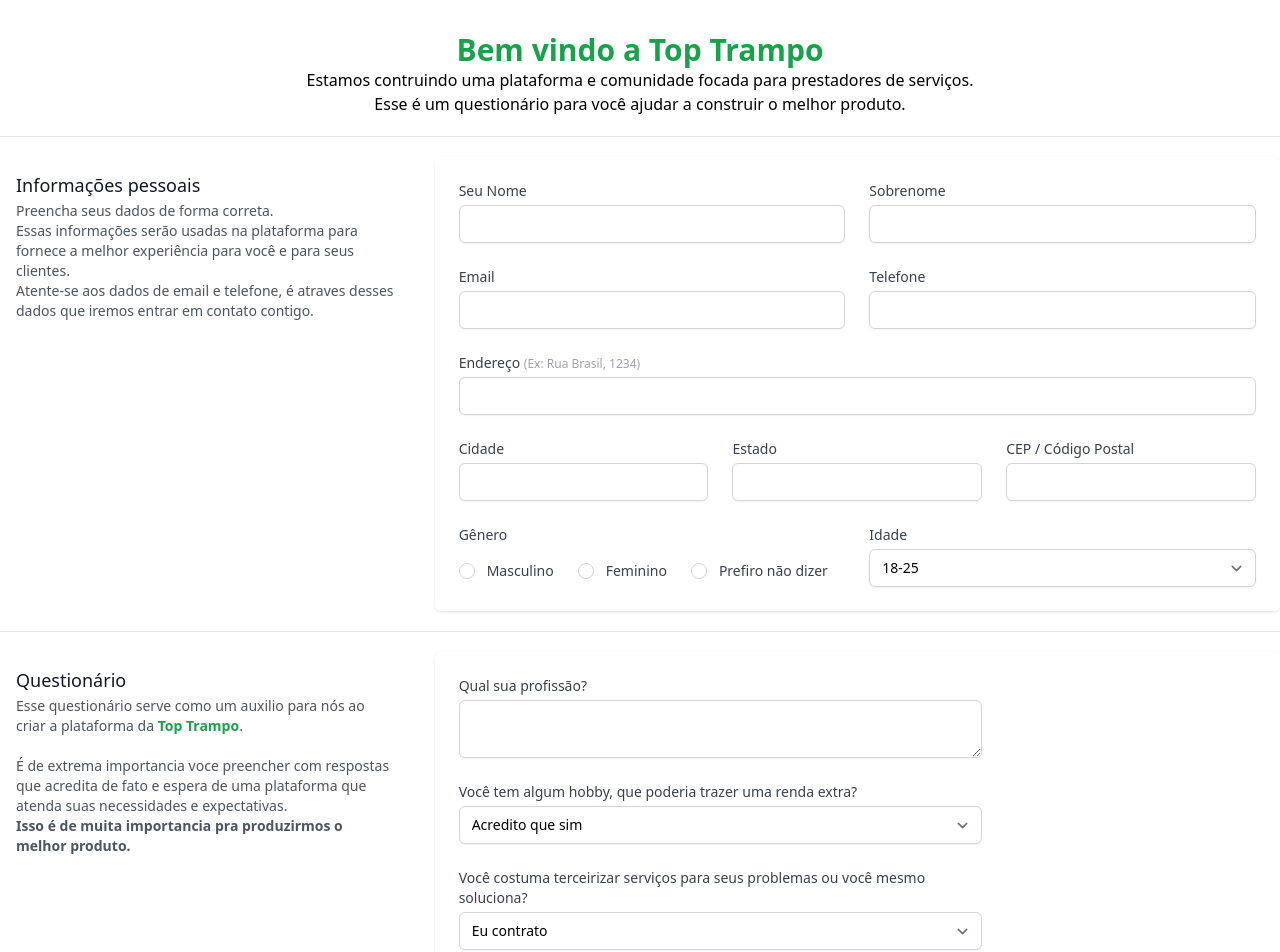
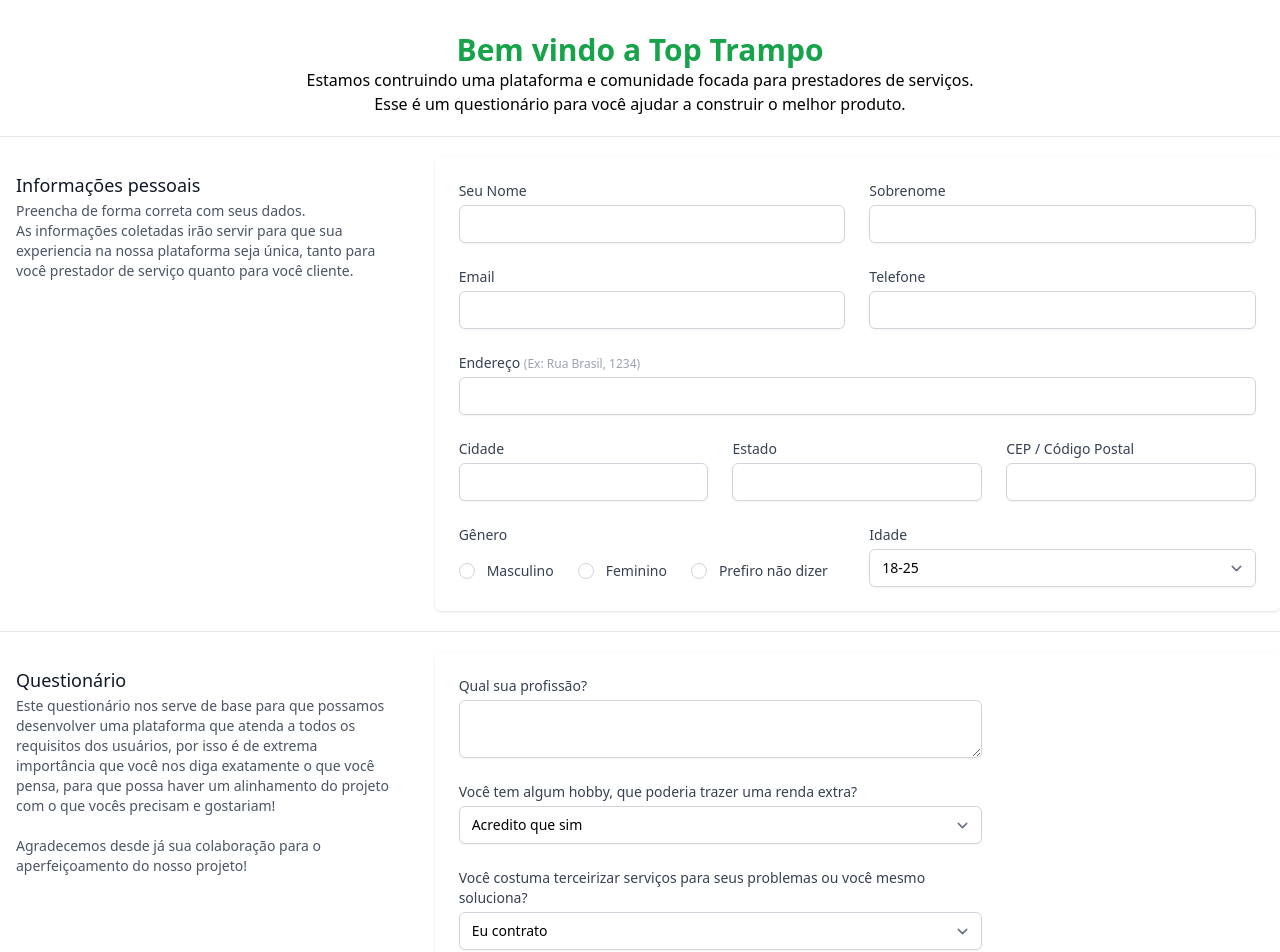
Before and after one commit to Nata07/mvp-toptrampo, a Next.js app: page / in a window 1280 px wide. Shown: the top 952 px of the page. Built offline with nearby package versions, Linux system fonts and the light colour scheme.

Commit message:
changed in text

```diff
--- a/src/pages/index.tsx
+++ b/src/pages/index.tsx
@@ -38,10 +38,10 @@
             <div className="md:col-span-1 p-4">
               <div className="px-4 sm:px-0">
                 <h3 className="text-lg font-medium leading-6 text-gray-900">Informações pessoais</h3>
-                <p className="mt-1 text-sm text-gray-600">Preencha seus dados de forma correta.
-                  <span className="block">Essas informações serão usadas na plataforma para fornece
-                    a melhor experiência para você e para seus clientes.
-                    <span className="block">Atente-se aos dados de email e telefone, é atraves desses dados que iremos entrar em contato contigo.</span>
+                <p className="mt-1 text-sm text-gray-600">Preencha de forma correta com seus dados.
+                  <span className="block">As informações coletadas irão servir para que sua experiencia na nossa plataforma seja única,
+                    tanto para você prestador de serviço quanto para você cliente.
+                    {/* <span className="block">Atente-se aos dados de email e telefone, é atraves desses dados que iremos entrar em contato contigo.</span> */}
                   </span>
                 </p>
               </div>
@@ -244,12 +244,13 @@
               <div className="px-4 sm:px-0">
                 <h3 className="text-lg font-medium leading-6 text-gray-900">Questionário</h3>
                 <p className="mt-1 text-sm text-gray-600">
-                  Esse questionário serve como um auxilio para nós ao criar a plataforma da <span className="font-bold text-green-600">Top Trampo</span>.
+                  Este questionário nos serve de base para que possamos desenvolver uma plataforma que atenda a todos os requisitos
+                  dos usuários, por isso é de extrema importância que você nos diga exatamente o que você pensa,
+                  para que possa haver um alinhamento do projeto com o que vocês precisam e gostariam!
                   <span className="block"> <br /> </span>
                   <span className="block">
-                    É de extrema importancia voce preencher com respostas que acredita de fato e espera de uma plataforma
-                    que atenda suas necessidades e expectativas.
-                    <span className="block font-bold">Isso é de muita importancia pra produzirmos o melhor produto.</span>
+                    Agradecemos desde já sua colaboração para o aperfeiçoamento do nosso projeto!
+                    {/* <span className="block font-bold">Isso é de muita importancia pra produzirmos o melhor produto.</span> */}
                   </span>
                   <span className="block"> <br /> </span>
                   {/* <span className="block">
```
